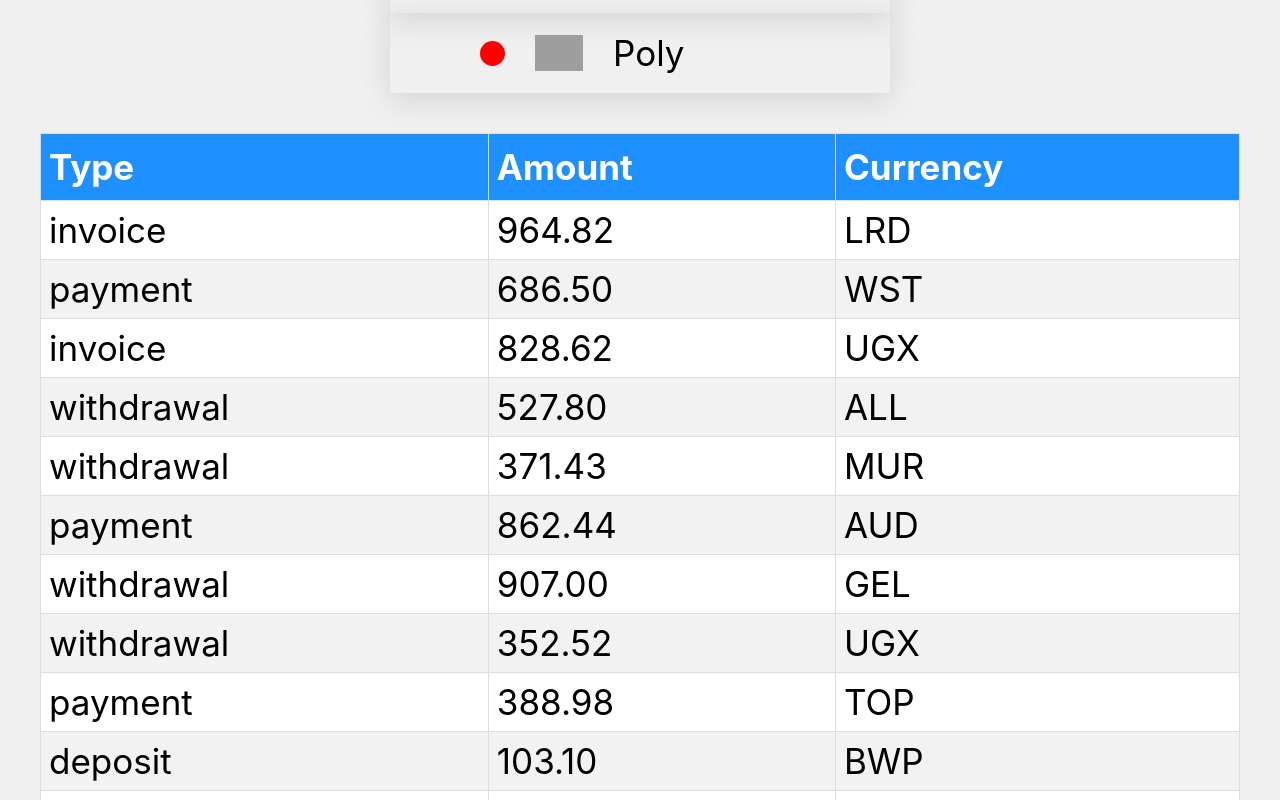
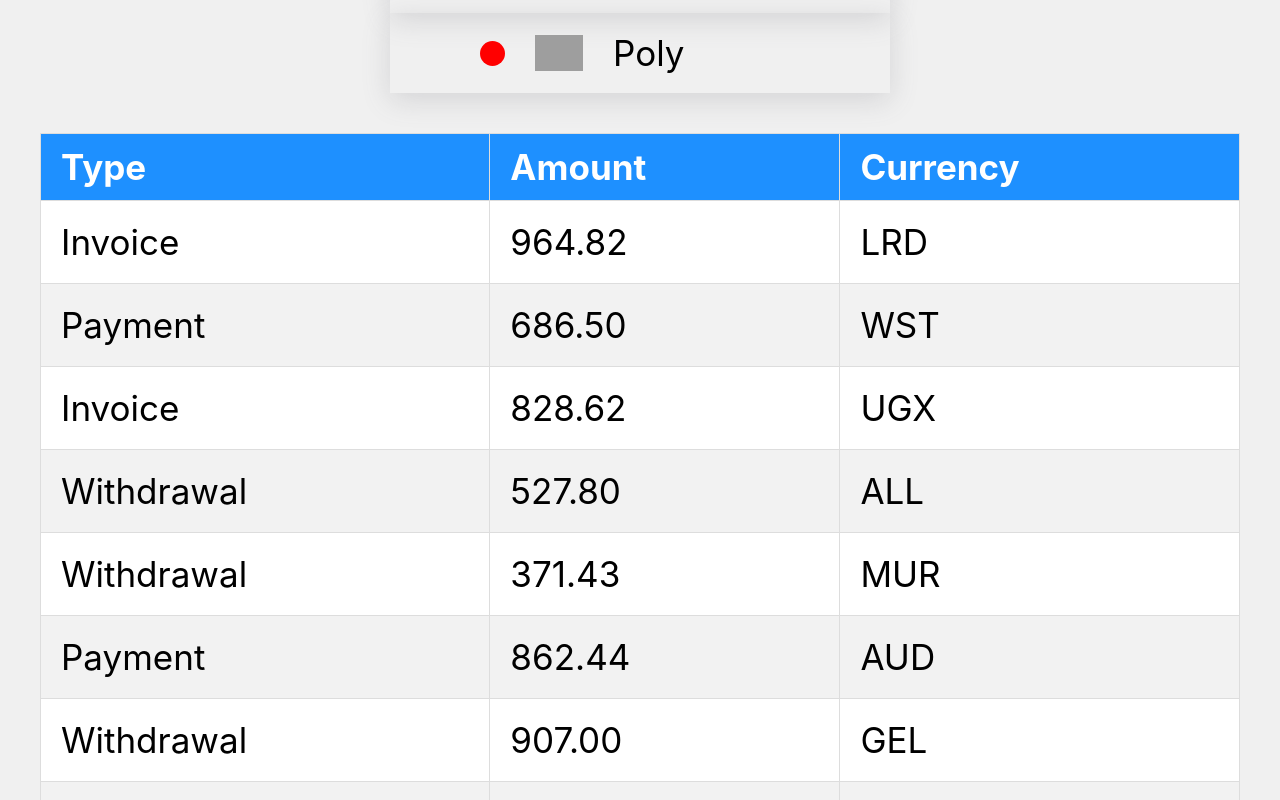
Before and after one commit to tekuzm/goit-react-hw-01-components, a React (Create React App) app: page / in a window 1280 px wide. Shown: the part 1260-2060 px from the top of the page. Built offline with nearby package versions, Linux system fonts and the light colour scheme; grey boxes are pictures that could not be loaded.

Commit message:
Add styles

```diff
--- a/src/components/TransactionHistory/TransactionHistory.module.css
+++ b/src/components/TransactionHistory/TransactionHistory.module.css
@@ -10,7 +10,7 @@
 td,
 th {
   border: 1px solid #ddd;
-  padding: 8px;
+  padding: 20px;
 }
 
 tr:nth-child(even) {
@@ -21,6 +21,10 @@ tr:hover {
   background-color: #ddd;
 }
 
+td {
+  text-transform: capitalize;
+}
+
 th {
   padding-top: 12px;
   padding-bottom: 12px;
```
